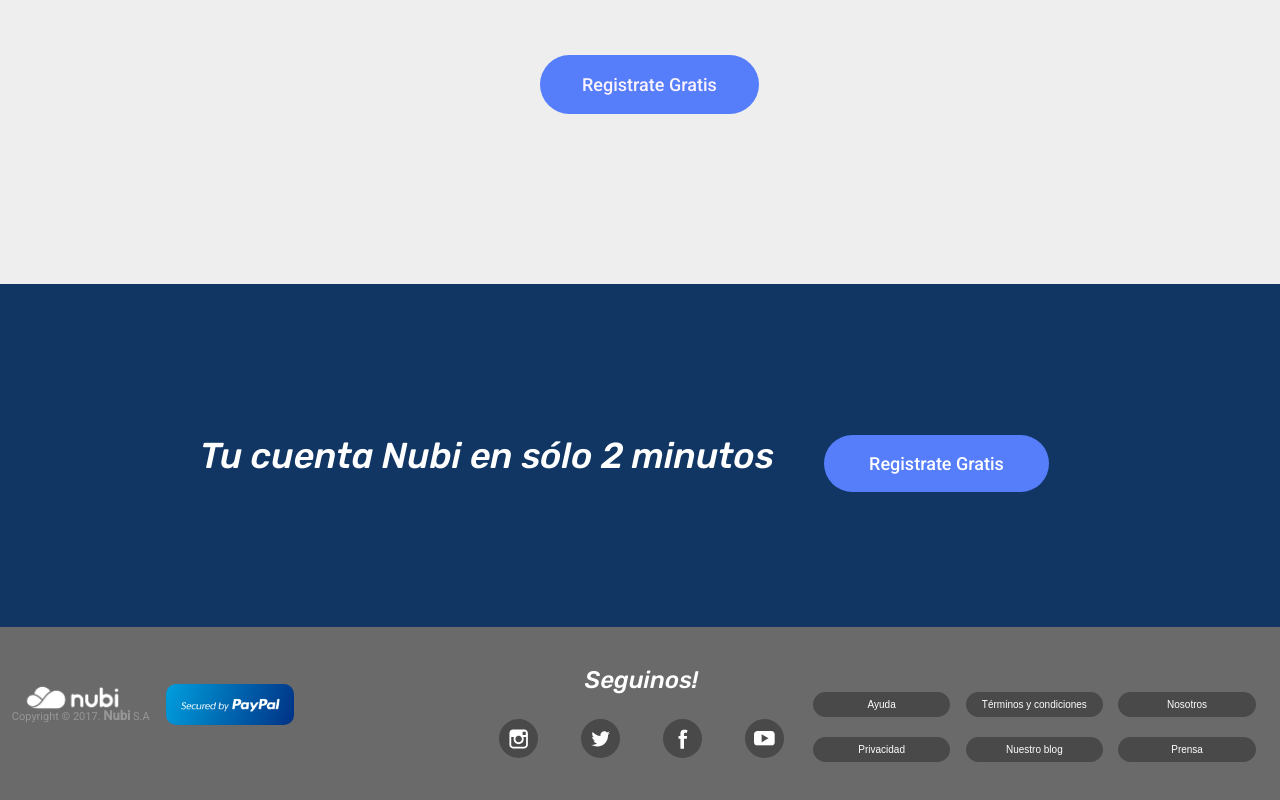
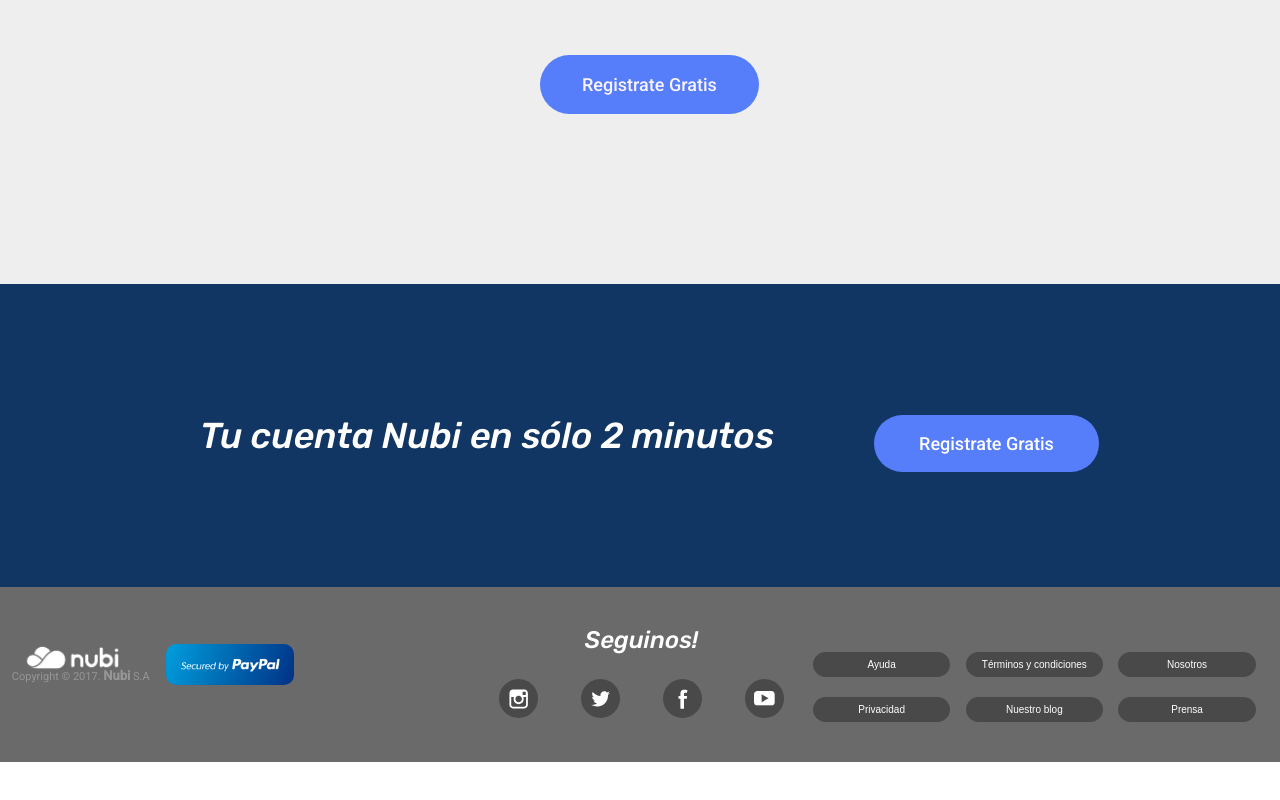
Before and after one commit to jonathanlevrero/NubiProyecto, a React (Create React App) app in the folder nubilanding/: page / in a window 1280 px wide. Shown: the part 2876-3676 px from the top of the page. After the commit the page ends 3638 px from the top, so only its background shows below. Built offline with nearby package versions, Linux system fonts and the light colour scheme.

Commit message:
Acomodando contenido de registarse

```diff
--- a/nubilanding/src/components/registrarse/styles.module.scss
+++ b/nubilanding/src/components/registrarse/styles.module.scss
@@ -6,7 +6,7 @@
   justify-content: flex-start;
   background-color: #113664;
   width: 100%;
-  padding: 50px 0;
+  padding: 30px 0;
 }
 
 .titulo {
@@ -16,7 +16,7 @@
   font-weight: 500;
   text-align: start;
   color: #ffffff;
-  margin: 100px 50px 100px 200px;
+  margin: 100px 100px 100px 200px;
 }
 
 .boton {
```
